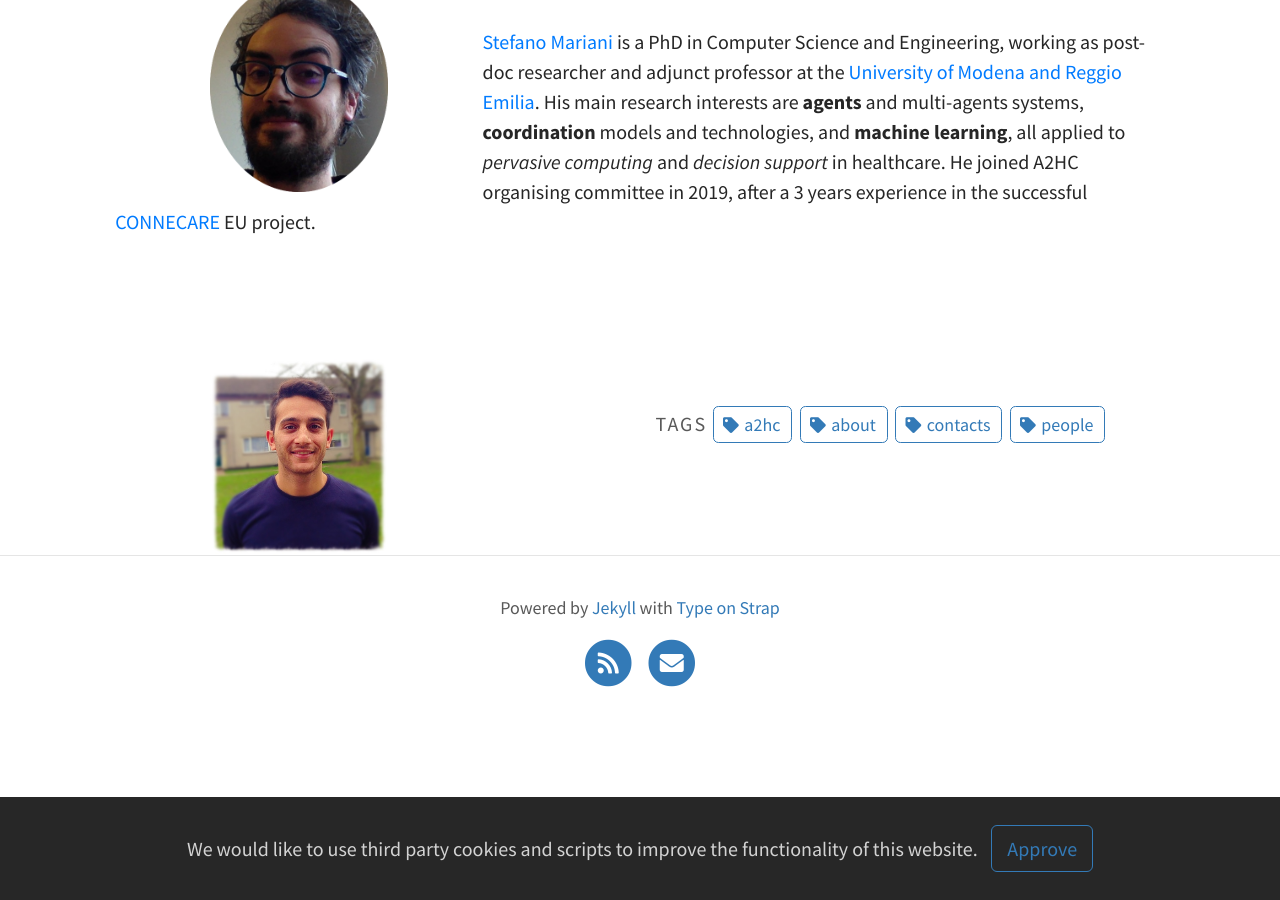
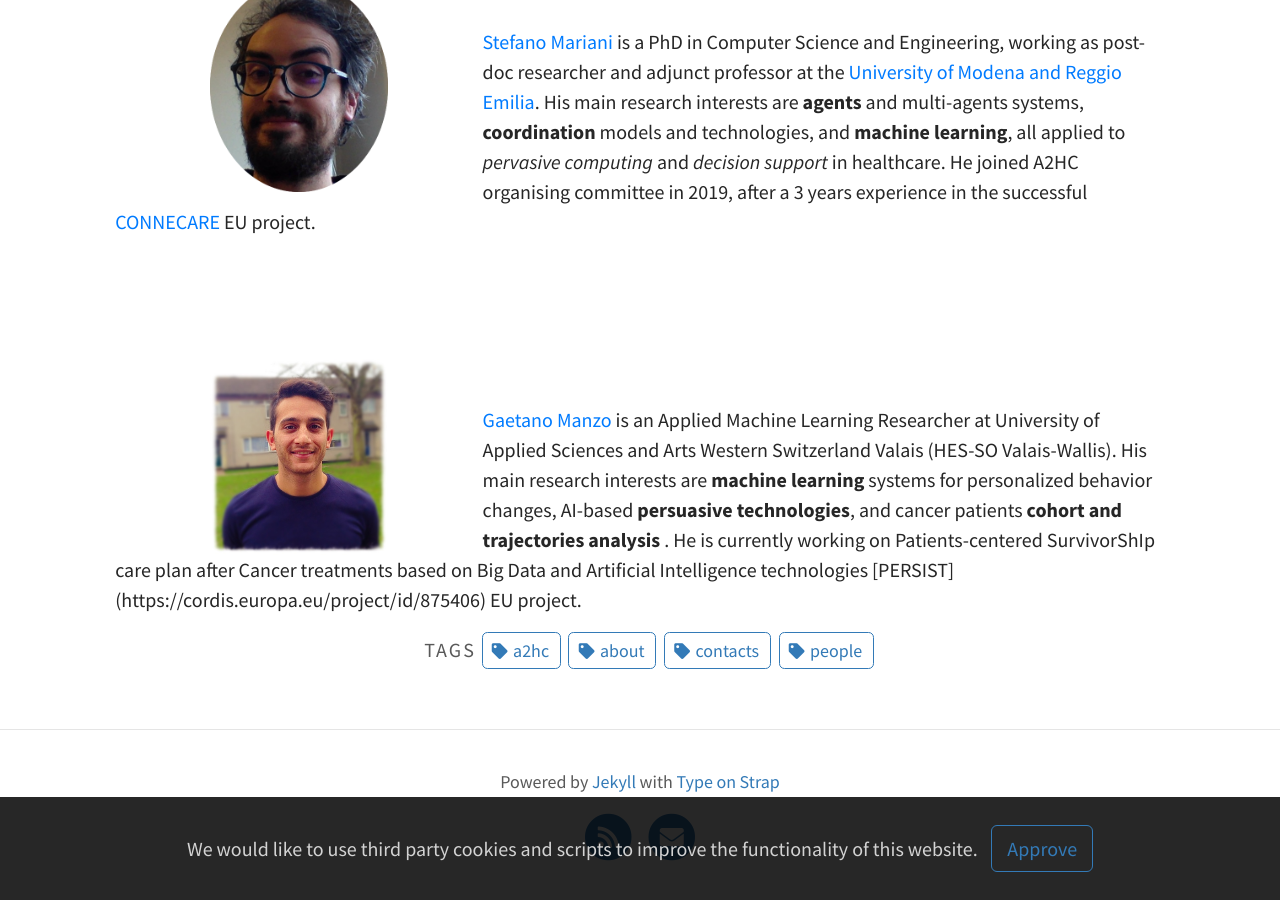
Before and after one commit to A2HC/a2hc.website, a Jekyll site: the page built from pages/people.md, in a window 1280 px wide and 900 px high, scrolled down 936 px. Built offline with Jekyll 4.4.1, drawn with Linux system fonts in a browser that asks for light colours.

Commit message:
upd description

```diff
--- a/pages/people.md
+++ b/pages/people.md
@@ -45,3 +45,5 @@ after a 3 years experience in the successful [CONNECARE](https://www.connecare.e
 [![Gaetano Manzo]({{ "/assets/img/people/gaetano-manzo.jpg"|relative_url}}){: style="float: left"}{:height="35%" width="35%"}](https://www.linkedin.com/in/gaetano-manzo/)
 
 <br />
+
+[Gaetano Manzo](https://www.linkedin.com/in/gaetano-manzo/) is an Applied Machine Learning Researcher at University of Applied Sciences and Arts Western Switzerland Valais (HES-SO Valais-Wallis). His main research interests are **machine learning** systems for personalized behavior changes, AI-based **persuasive technologies**, and cancer patients **cohort and trajectories analysis** . He is currently working on Patients-centered SurvivorShIp care plan after Cancer treatments based on Big Data and Artificial Intelligence technologies [PERSIST] (https://cordis.europa.eu/project/id/875406) EU project.
```
